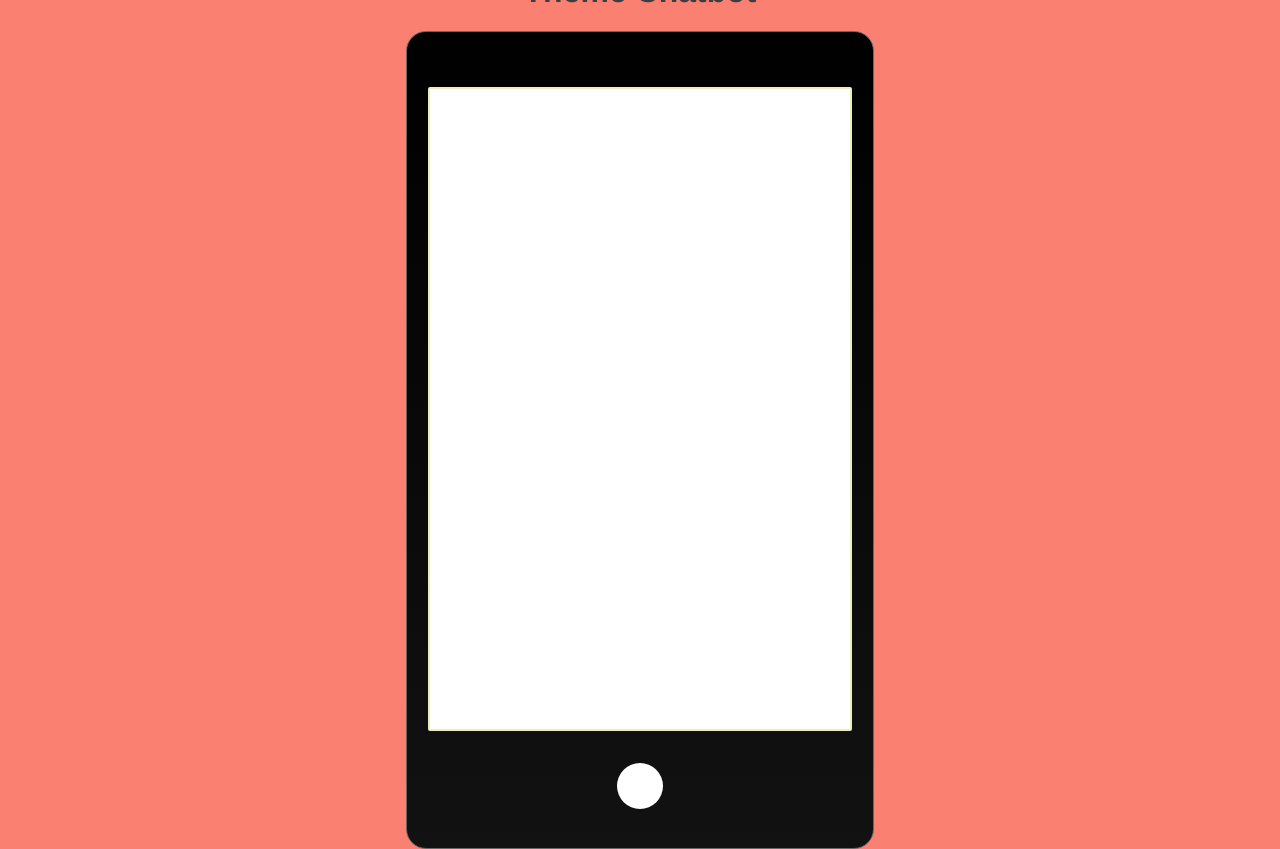
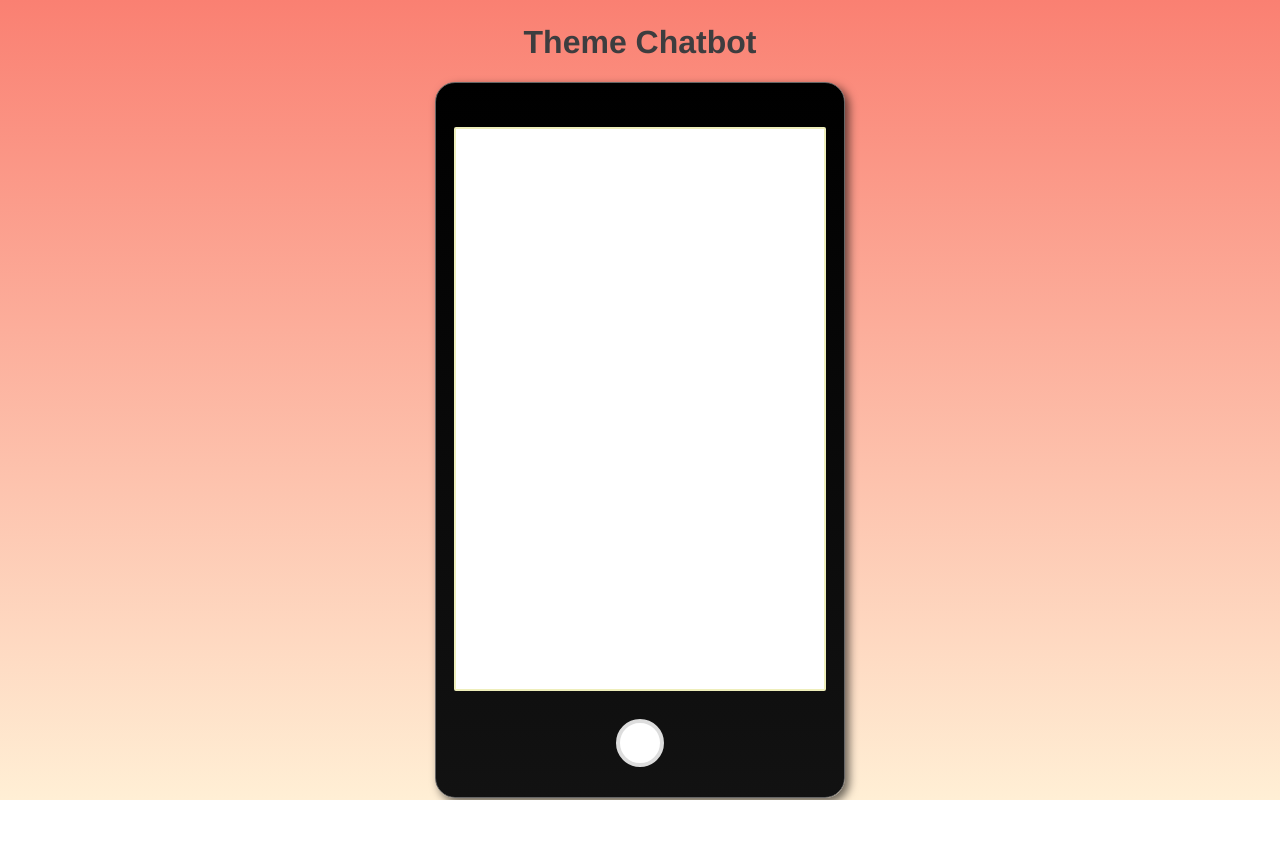
Before and after one commit to shapkarin/theme-webchat, a React app: page /app/chatbots/1 in a window 1280 px wide. After the commit the page ends 800 px from the top, so only its background shows below. Built offline with nearby package versions, Linux system fonts and the light colour scheme; the HTML template or start-up script is replaced by a standard one.

Commit message:
clean up scss

```diff
--- a/src/client/styles.scss
+++ b/src/client/styles.scss
@@ -1,4 +1,4 @@
-$phone_height: 800px;
+$phone_height: 700px;
 $phone_width: $phone_height * 0.58333;
 
 @mixin centeredFlex {
@@ -14,7 +14,7 @@ $phone_width: $phone_height * 0.58333;
 
 body {
   color: #3d3d3f;
-  background-color: salmon;
+  background: linear-gradient(#fa8072, #ffefd5);
   font-family: helvetica;
   margin: 0;
   padding: 0;
@@ -24,9 +24,9 @@ body {
   @include verticalFlex;
   flex-direction: column;
   width: 80%;
+  height: 100vh;
   max-width: 1200px;
   margin: auto;
-  height: 100vh;
 }
 
 #webchat-container {
@@ -38,18 +38,19 @@ body {
   @include centeredFlex;
   @include verticalFlex;
   flex-direction: column;
+  width: $phone_width;
+  height: $phone_height;
   padding-top: $phone_height * 0.02;
+  background: linear-gradient(#000, #121212);
   border-radius: 20px;
   border: 1px solid #666;
-  background: linear-gradient(#000, #121212);
-  width: $phone_width;
-  height: $phone_height;
+  box-shadow: 4px 4px 10px rgba(0, 0, 0, 0.6);
 
   .screen {
-    border: 2px solid #eeb;
-    background-color: #fff;
     width: $phone_width * 0.9;
     height: $phone_height * 0.8;
+    background-color: #fff;
+    border: 2px solid #eeb;
     border-radius: 2px;
   }
 
@@ -57,10 +58,11 @@ body {
     @include centeredFlex;
     padding-top: $phone_height * 0.04;
     .iphone-btn {
-      border-radius: 50%;
       width: $phone_width * 0.1;
       height: $phone_width * 0.1;
       background-color: #fff;
+      border-radius: 50%;
+      border: 4px solid #ddd;
     }
   }
 }
```
